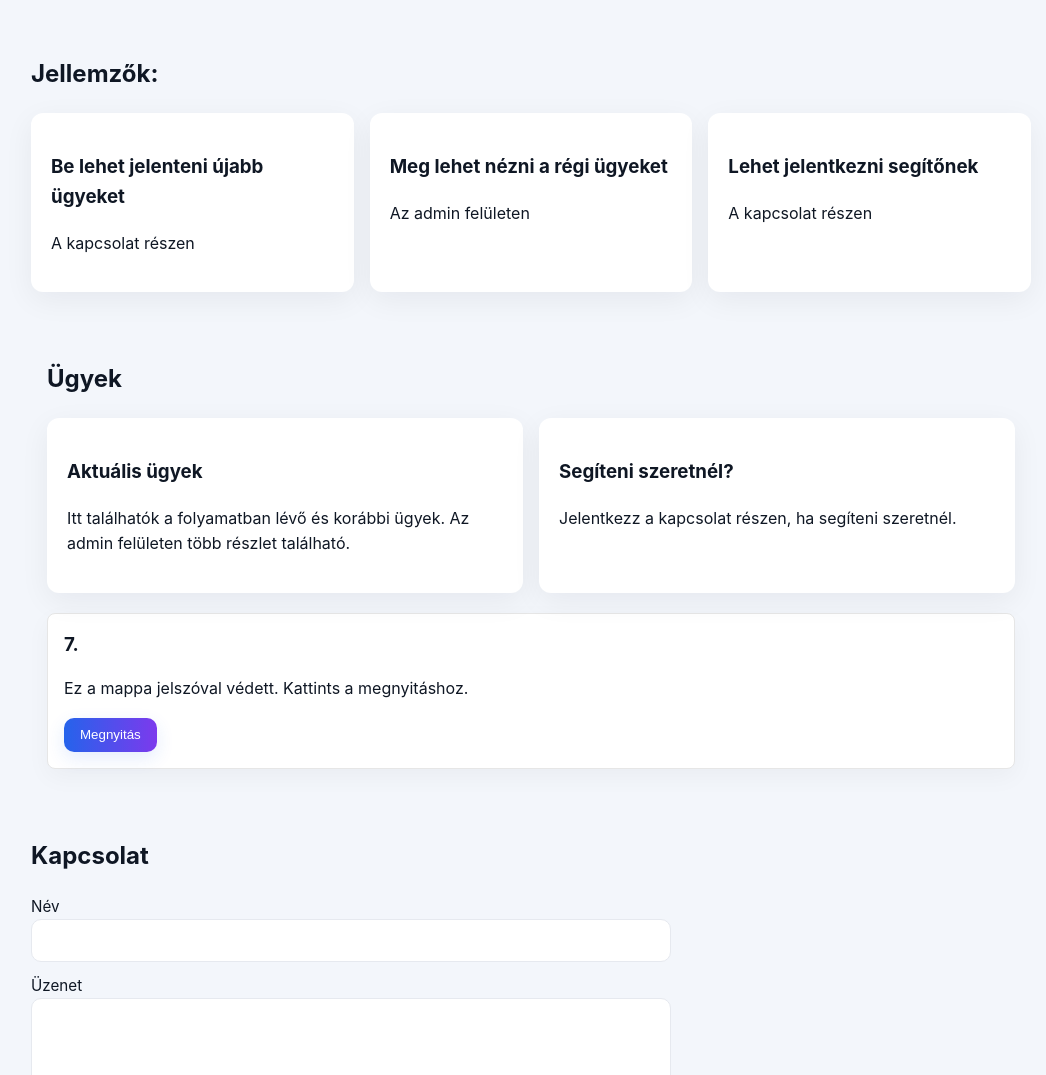
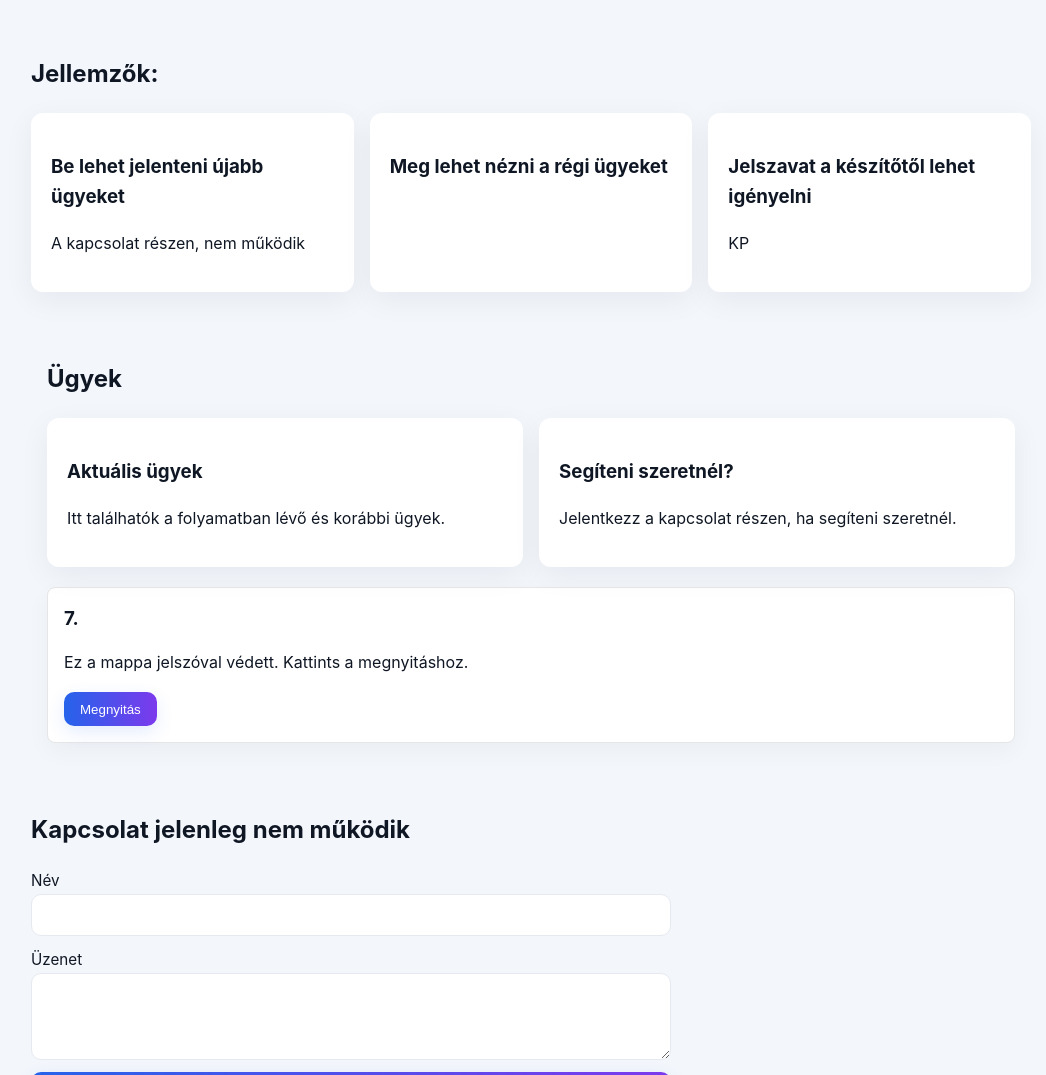
Before and after one commit to Nagymbr21/HWugy, a website: page index.html in a window 1280 px wide. Shown: the part 407-1482 px from the top of the page, without its empty margins (109-1155 px from the left). Drawn offline with Linux system fonts and the light colour scheme.

Commit message:
Update case details and contact section in index.html

```diff
--- a/index.html
+++ b/index.html
@@ -35,15 +35,15 @@
       <div class="grid">
         <div class="card">
           <h3>Be lehet jelenteni újabb ügyeket </h3>
-          <p>A kapcsolat részen</p>
+          <p>A kapcsolat részen, nem működik</p>
         </div>
         <div class="card">
           <h3>Meg lehet nézni a régi ügyeket</h3>
-          <p>Az admin felületen</p>
+          <p></p>
         </div>
         <div class="card">
-          <h3>Lehet jelentkezni segítőnek</h3>
-          <p>A kapcsolat részen</p>
+          <h3>Jelszavat a készítőtől lehet igényelni</h3>
+          <p>KP</p>
         </div>
       </div>
     </section>
@@ -53,7 +53,7 @@
       <div class="grid">
         <div class="card">
           <h3>Aktuális ügyek</h3>
-          <p>Itt találhatók a folyamatban lévő és korábbi ügyek. Az admin felületen több részlet található.</p>
+          <p>Itt találhatók a folyamatban lévő és korábbi ügyek.</p>
         </div>
         <div class="card">
           <h3>Segíteni szeretnél?</h3>
@@ -77,7 +77,7 @@
     </section>
 
     <section id="contact" class="contact container">
-      <h2>Kapcsolat</h2>
+      <h2>Kapcsolat jelenleg nem működik</h2>
       <form id="contact-form">
         <label>
           Név
```
